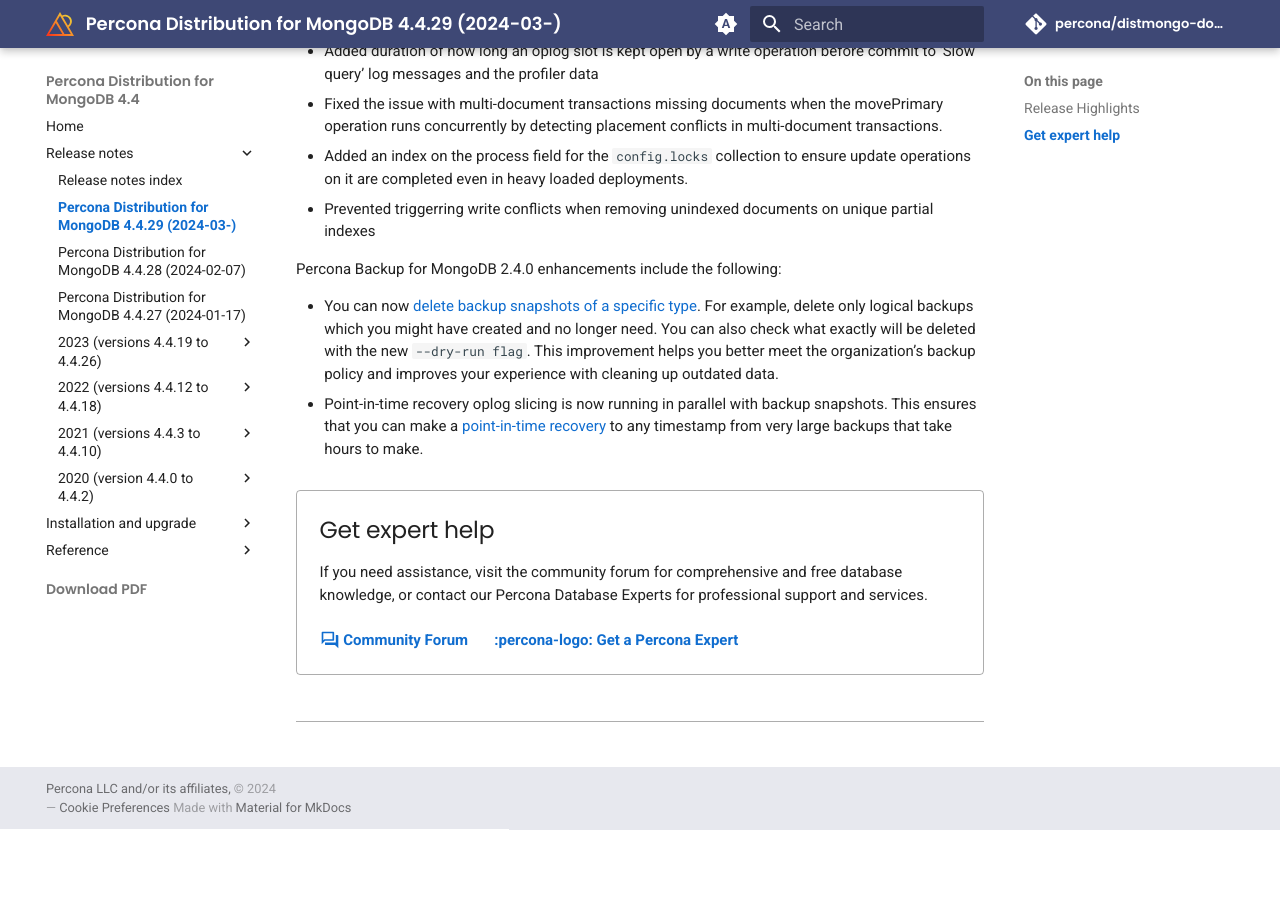
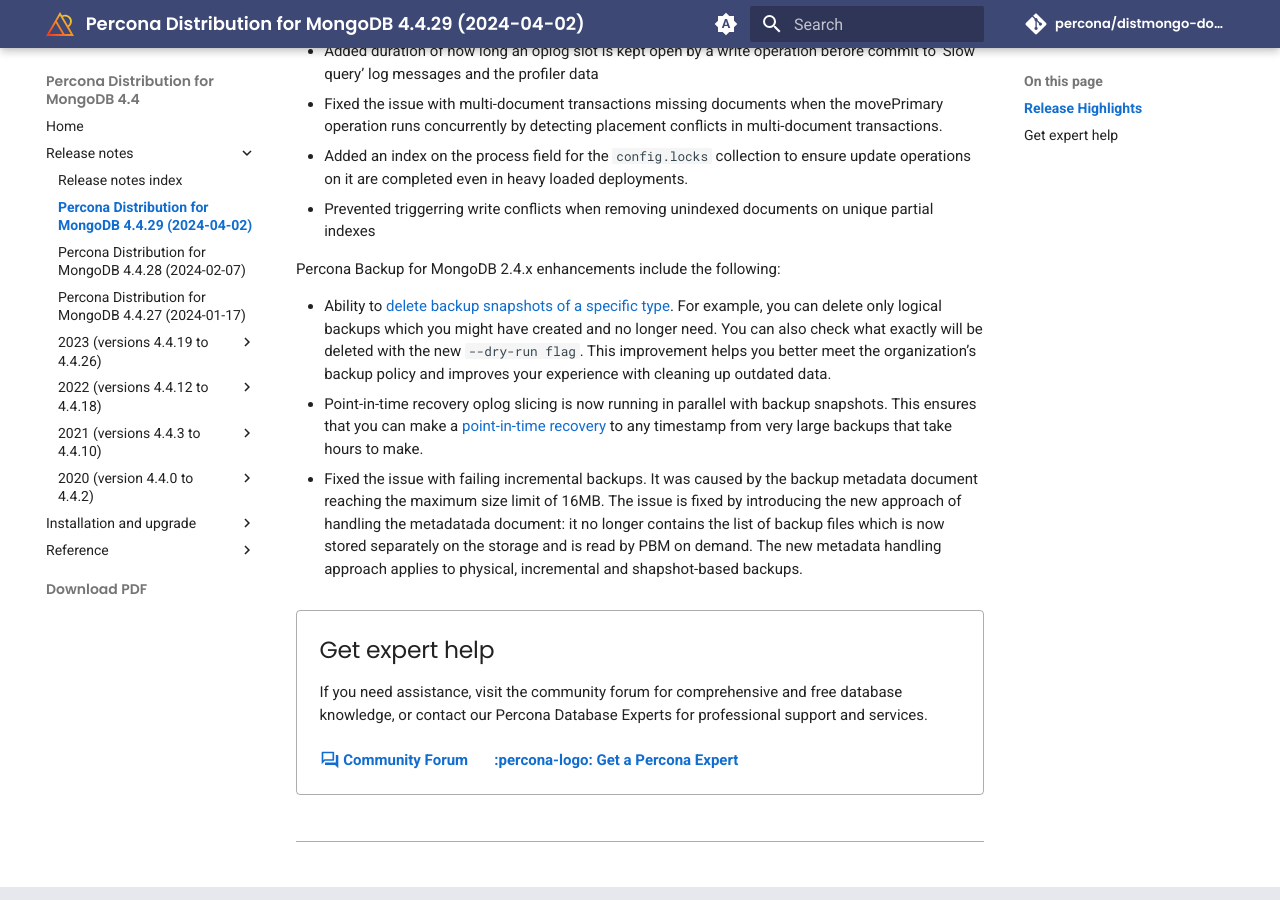
Before and after one commit to percona/distmongo-docs, an MkDocs documentation site: the page built from docs/release-notes-v4.4.29.md, in a window 1280 px wide and 900 px high, scrolled down 991 px. Built offline with MkDocs 1.6.1 and Material for MkDocs 9.7.7, drawn with Linux system fonts in a browser that asks for light colours; nearby versions of some CDN libraries; comment, search, counter and statistics services are not loaded; the version menu is left out; before the commit the page ends 1820 px from its top, so only the background shows below that; some of the changed text lies outside the part shown.

Commit message:
Added release date

```diff
--- a/docs/release-notes-v4.4.29.md
+++ b/docs/release-notes-v4.4.29.md
@@ -1,4 +1,4 @@
-# Percona Distribution for MongoDB 4.4.29 (2024-03-)
+# Percona Distribution for MongoDB 4.4.29 (2024-04-02)
 
 [Installation](installation.md){.md-button}
 
@@ -33,7 +33,8 @@
 * Added an index on the process field for the `config.locks` collection to ensure update operations on it are completed even in heavy loaded deployments.
 * Prevented triggerring write conflicts when removing unindexed documents on unique partial indexes
 
-Percona Backup for MongoDB 2.4.0 enhancements include the following:
+Percona Backup for MongoDB 2.4.x enhancements include the following:
 
-* You can now [delete backup snapshots of a specific type](https://docs.percona.com/percona-backup-mongodb/usage/delete-backup.html#__tabbed_2_3). For example, delete only logical backups which you might have created and no longer need. You can also check what exactly will be deleted with the new `--dry-run flag`. This improvement helps you better meet the organization's backup policy and improves your experience with cleaning up outdated data.
+* Ability to [delete backup snapshots of a specific type](https://docs.percona.com/percona-backup-mongodb/usage/delete-backup.html#__tabbed_2_3). For example, you can delete only logical backups which you might have created and no longer need. You can also check what exactly will be deleted with the new `--dry-run flag`. This improvement helps you better meet the organization's backup policy and improves your experience with cleaning up outdated data.
 * Point-in-time recovery oplog slicing is now running in parallel with backup snapshots. This ensures that you can make a [point-in-time recovery](https://docs.percona.com/percona-backup-mongodb/usage/pitr-tutorial.html) to any timestamp from very large backups that take hours to make.
+* Fixed the issue with failing incremental backups. It was caused by the backup metadata document reaching the maximum size limit of 16MB. The issue is fixed by introducing the new approach of handling the metadatada document: it no longer contains the list of backup files which is now stored separately on the storage and is read by PBM on demand. The new metadata handling approach applies to physical, incremental and shapshot-based backups.
--- a/docs/release-notes.md
+++ b/docs/release-notes.md
@@ -1,6 +1,6 @@
 # Release Notes
 
-* [*Percona Distribution for MongoDB* 4.4.29 (2024-03-)](release-notes-v4.4.29.md)
+* [*Percona Distribution for MongoDB* 4.4.29 (2024-04-02)](release-notes-v4.4.29.md)
 
 * [*Percona Distribution for MongoDB* 4.4.28 (2024-02-07)](release-notes-v4.4.28.md)
 
--- a/mkdocs-base.yml
+++ b/mkdocs-base.yml
@@ -135,7 +135,7 @@
   with-pdf: # https://github.com/orzih/mkdocs-with-pdf
           output_path: '_pdf/PerconaDistributionforMongoDB-4.4.pdf'
           cover_title: 'Distribution for MongoDB Documentation 4.4'
-          cover_subtitle: 4.4.29 (March , 2024)
+          cover_subtitle: 4.4.29 (April 2, 2024)
           author: 'Percona Technical Documentation Team'
           cover_logo: docs/_images/Percona_Logo_Color.png
           debug_html: false
```
